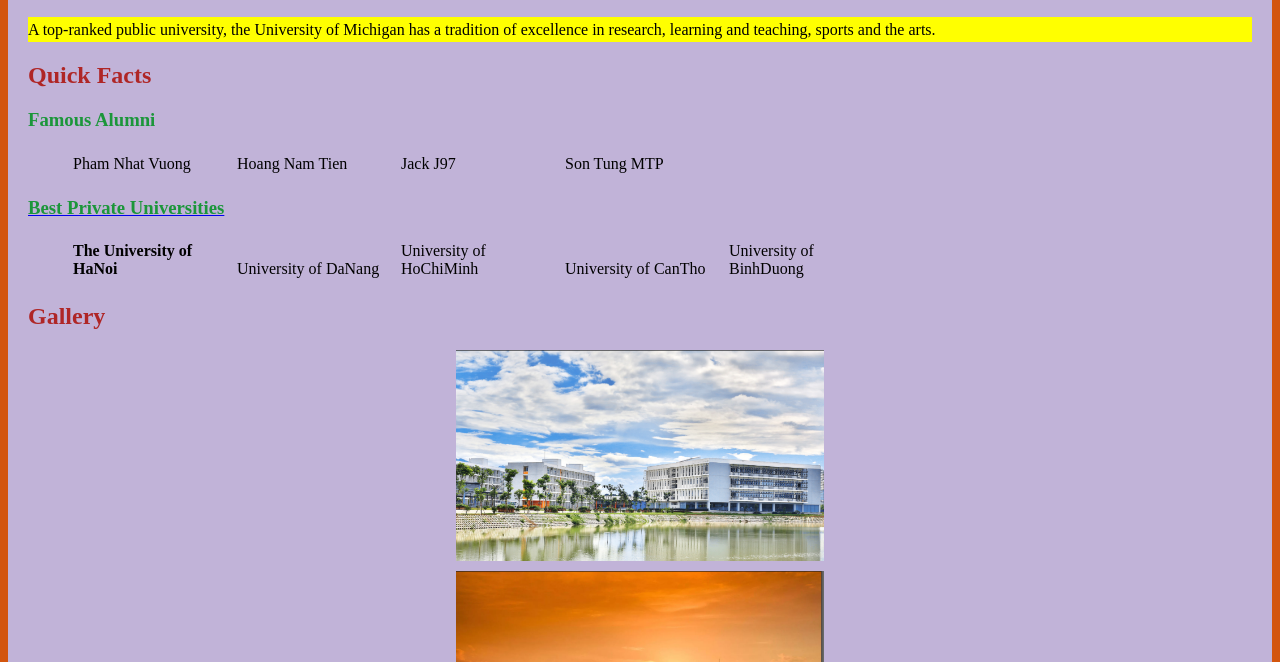
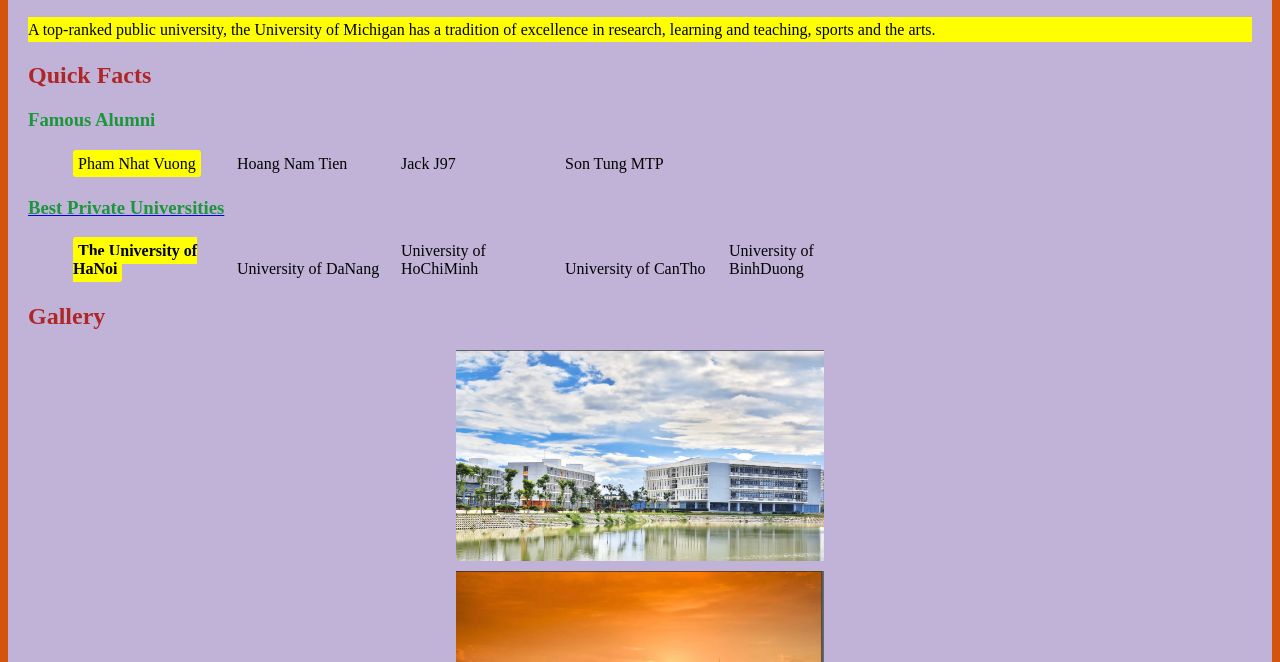
Before and after one commit to TienAnh17101710/universityoffpt, a plain HTML site: page index.html in a window 1280 px wide. Shown: the part 138-800 px from the top of the page. Drawn offline with Linux system fonts and the light colour scheme; files that its build step writes are made by us from their sources.

Commit message:
Update index.html

```diff
--- a/index.html
+++ b/index.html
@@ -20,7 +20,7 @@
             <h2>Quick Facts</h2>
             <h3>Famous Alumni</h3>
             <ul>
-                <li>Pham Nhat Vuong</li>
+                <li><span class="highlight">Pham Nhat Vuong</span></li>
                 <li>Hoang Nam Tien</li>
                 <li>Jack J97</li>
                 <li>Son Tung MTP</li>
@@ -28,7 +28,7 @@
 
             <a href="https://daihoc.fpt.edu.vn/"><h3>Best Private Universities</h3></a>
             <ol>
-                <li><strong>The University of HaNoi</strong></li>
+                  <li><strong><span class="highlight">The University of HaNoi</span></strong></li>
                 <li>University of DaNang</li>
                 <li>University of HoChiMinh</li>
                 <li>University of CanTho</li>
```
